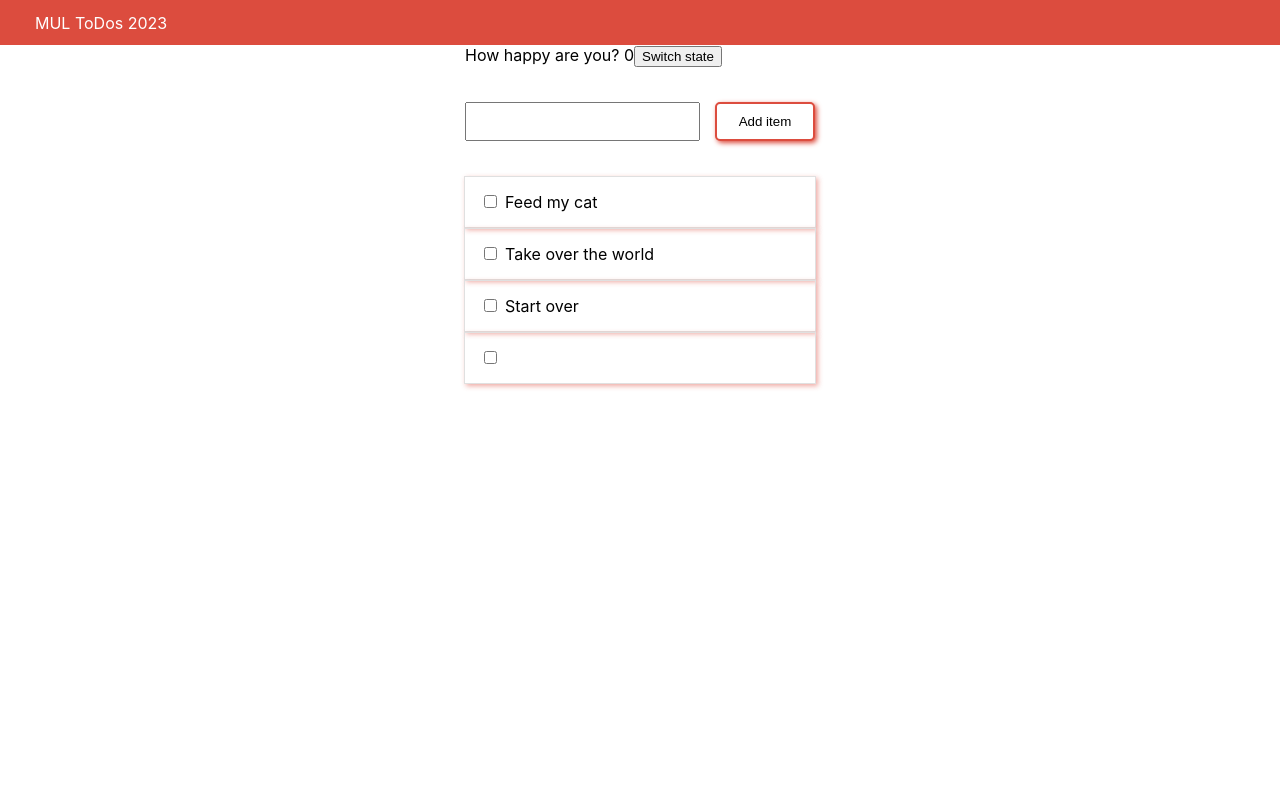
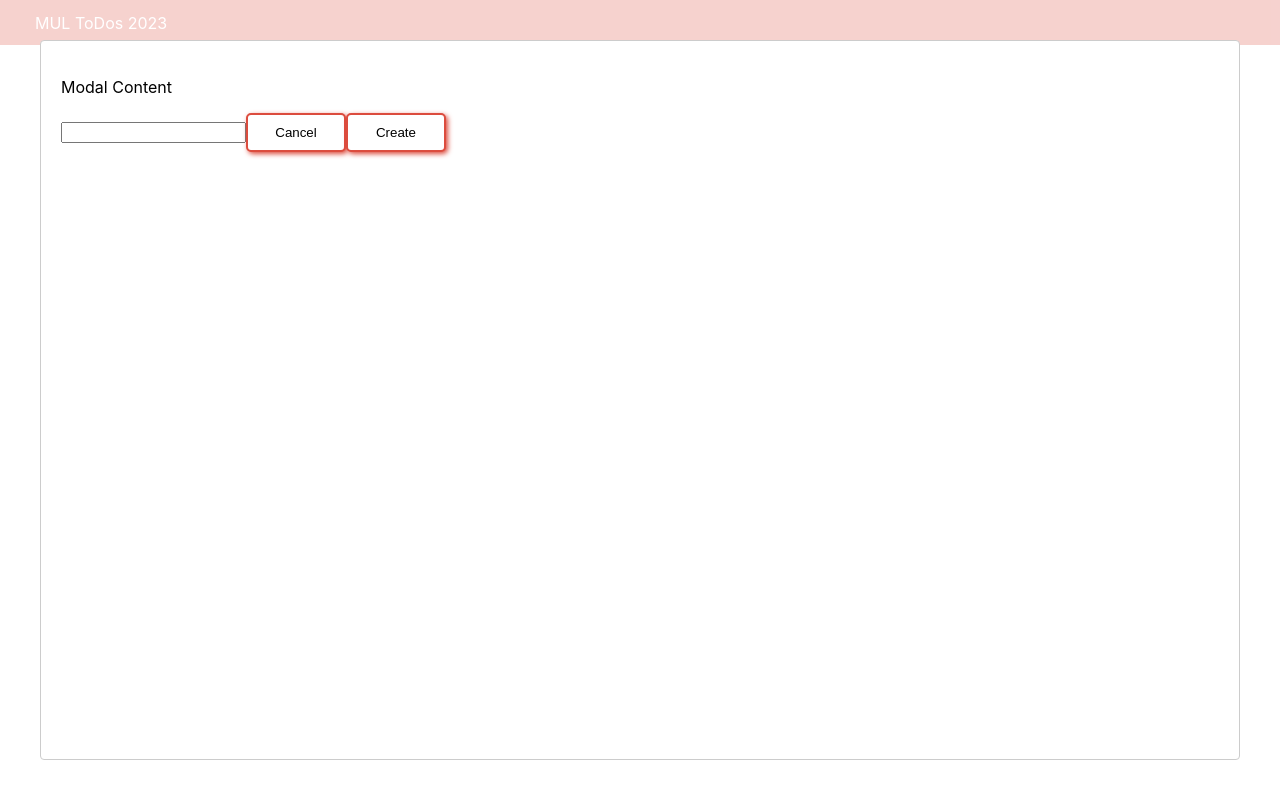
Before and after one commit to ckirschberg/todomul2023, a React (Create React App) app: page / in a window 1280 px wide. Both pictures are taken after a click on the button "Add item". Built offline with nearby package versions, Linux system fonts and the light colour scheme.

Commit message:
code from class so far

```diff
--- a/package.json
+++ b/package.json
@@ -9,6 +9,7 @@
     "lucide-react": "^0.279.0",
     "react": "^18.2.0",
     "react-dom": "^18.2.0",
+    "react-modal": "^3.16.1",
     "react-scripts": "5.0.1",
     "web-vitals": "^2.1.4"
   },
--- a/src/components/AddTodo.jsx
+++ b/src/components/AddTodo.jsx
@@ -1,10 +1,50 @@
-import React from "react";
+import React, { useState } from "react";
+import { Todo } from "../entities/todo";
+import MyButton from "./MyButton";
+import ReactModal from "react-modal";
 
-export default function AddTodo() {
+export default function AddTodo({ todos, setTodos }) {
+  const [content, setContent] = useState("");
+  const [isOpen, setIsOpen] = useState(false);
+
+  const handleTodoContentChange = (e) => {
+    // console.log(e.target.value);
+    setContent(e.target.value);
+  };
+
+  // Brug dette som eksempel til opret pip- og opret kontakt- funktionaliten.
+  const handleAddTodoClick = () => {
+    // Opretter nyt todo objekt for at tilføje det til array'et af todos.
+    // Hardcoded "dummy" deadline 2024-01-01, priority 1, labels []
+    const newTodo = new Todo(content, new Date(), new Date(2024, 0, 1), 1, []);
+
+    // kalde setTodos og sende det tidligere todos array + mit nye todo obj. ind.
+
+    // oprette et nyt array, indsætte todos objekter, tilføjer den den nye todo
+    // kalder setTodos med det nye todos array som parameter.
+    // google js-spread operator
+    setTodos([...todos, newTodo]);
+    handleCloseModal();
+  };
+
+  function handleOpenModal() {
+    setIsOpen(true);
+  }
+
+  function handleCloseModal() {
+    setIsOpen(false);
+  }
+
   return (
     <div className="add-container">
-      <input type="text" />
-      <button className="add-button">Add item</button>
+      {/* Vores modal, lavet med react-modal biblioteket */}
+      <ReactModal isOpen={isOpen}>
+        <p>Modal Content</p>
+        <input type="text" value={content} onChange={handleTodoContentChange} />
+        <MyButton buttonText={"Cancel"} onClick={handleCloseModal} />
+        <MyButton buttonText={"Create"} onClick={handleAddTodoClick} />
+      </ReactModal>
+      <MyButton buttonText={"Add item"} onClick={handleOpenModal} />
     </div>
   );
 }
--- a/src/components/MainContent.jsx
+++ b/src/components/MainContent.jsx
@@ -5,49 +5,27 @@ import { Todo } from "../entities/todo";
 import SimpleStateExample from "./SimpleStateExample";
 
 export default function MainContent() {
-  const [content, setContent] = useState('');
-
   const todosDummyData = [
-    new Todo('Feed my cat', new Date(), new Date(2023, 1, 1), 1,['Home']),
+    new Todo("Feed my cat", new Date(), new Date(2023, 1, 1), 1, ["Home"]),
     {
-      content: 'Take over the world',
+      content: "Take over the world",
       isCompleted: true,
       created: new Date(),
       deadline: new Date(2023, 1, 1),
       priority: 1,
-      labels: ['Home']
+      labels: ["Home"],
     },
     {
-      content: 'Start over',
+      content: "Start over",
       isCompleted: false,
       created: new Date(),
       deadline: new Date(2023, 4, 1),
       priority: 1,
-      labels: ['Home']
-    }
+      labels: ["Home"],
+    },
   ];
 
   const [todos, setTodos] = useState(todosDummyData);
-
-
-  const handleTodoContentChange = (e) => {
-    // console.log(e.target.value);
-    setContent(e.target.value)
-  }
-
-  // Brug dette som eksempel til opret pip- og opret kontakt- funktionaliten.
-  const handleAddTodoClick = () => {
-    // Opretter nyt todo objekt for at tilføje det til array'et af todos.
-    // Hardcoded "dummy" deadline 2024-01-01, priority 1, labels []
-    const newTodo = new Todo(content, new Date(), new Date(2024, 0, 1), 1, [])
-
-    // kalde setTodos og sende det tidligere todos array + mit nye todo obj. ind.
-
-    // oprette et nyt array, indsætte todos objekter, tilføjer den den nye todo
-    // kalder setTodos med det nye todos array som parameter.
-    // google js-spread operator
-    setTodos([...todos, newTodo])
-  }
 
   return (
     <main>
@@ -55,15 +33,12 @@ export default function MainContent() {
       {/* className i stedet for class da det er jsx */}
       <div className="list">
         {/* Vi indsætter en komponent i brugerfladen med dens navn (AddTodo) */}
-        {/* <AddTodo /> */}
-        <div className="add-container">
-          <input type="text" value={content} onChange={handleTodoContentChange}/>
-          <button className="add-button" onClick={handleAddTodoClick}>Add item</button>
-        </div>
+        <AddTodo todos={todos} setTodos={setTodos} />
+
         {/* Vi sender data ind i todoItem via Props og kalder den content */}
-        {todos.map(todo => {
+        {todos.map((todo) => {
           // key={todo.content} burde være et unikt id
-          return <TodoItem key={todo.content} todoItem={todo}/>
+          return <TodoItem key={todo.content} todoItem={todo} />;
         })}
       </div>
     </main>
--- /dev/null
+++ b/src/components/MyButton.jsx
@@ -0,0 +1,9 @@
+import React from "react";
+
+export default function MyButton({ buttonText, onClick }) {
+  return (
+    <button className="add-button" onClick={onClick}>
+      {buttonText}
+    </button>
+  );
+}
--- a/src/components/SimpleStateExample.jsx
+++ b/src/components/SimpleStateExample.jsx
@@ -1,4 +1,5 @@
-import { useState } from "react"
+import { useState } from "react";
+import MyButton from "./MyButton";
 
 export default function SimpleStateExample() {
   // defineret en state variabel. happy er 'getteren' og 'setHappy' er setteren.
@@ -10,13 +11,13 @@ export default function SimpleStateExample() {
   // arrow function syntax i javascript, definerer en ny function.
   const handleSwitchHappy = () => {
     // happy = happy+1; // Virker ikke, da state er immutable!!!!!
-        setHappy(happy+1)
-    }
+    setHappy(happy + 1);
+  };
 
   return (
     <div>
       <label>How happy are you? {happy}</label>
-            <button onClick={handleSwitchHappy}>Switch state</button>
+      <MyButton buttonText={"Switch state"} onClick={handleSwitchHappy} />
     </div>
-    )
+  );
 }
--- a/src/components/TodoItem.jsx
+++ b/src/components/TodoItem.jsx
@@ -1,8 +1,9 @@
+import { Flag } from "lucide-react";
 import React from "react";
 
 // Her modtager vi data via props. Vi kan ikke se hvad den hedder,
 // men det står i parent-komponenten (MainContent)
-export default function TodoItem({todoItem}) {
+export default function TodoItem({ todoItem }) {
   // // Destructuring i js!
   // const person =  {firstname: 'Oliver', email: 'oliver@oliver.dk'};
   // const {firstname, email} = person; // destructuring.
@@ -12,9 +13,9 @@ export default function TodoItem({todoItem}) {
   // const firstname2 = person.firstname;
   // const email2 = person.email;
 
-
   return (
     <article className="todo">
+      <Flag color="#dc4c3e" size={12} />
       <input type="checkbox" id={todoItem.content} />
       <label htmlFor={todoItem.content}>{todoItem.content}</label>
     </article>
```
Also changed, not shown: 1 other file (tests, documents, lock files or other folders). Lines whose indentation alone changed are shown as unchanged.
